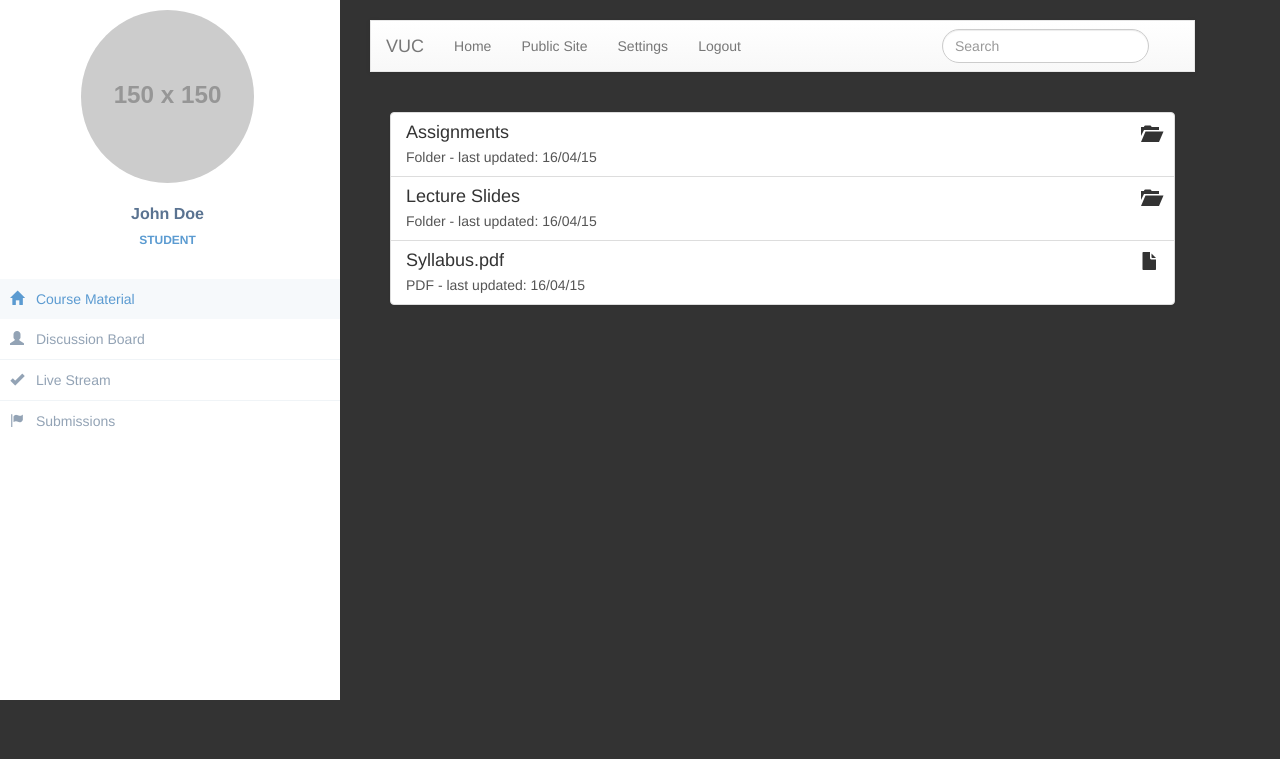
After one commit to omarayad1/software-ui, a Flask app: page /courseMat in a window 1280 px wide. The commit adds this page. Shown: the top 759 px of the page. Run offline with Flask 2, Linux system fonts and the light colour scheme; grey boxes labelled with a size stand in for pictures from a placeholder-image service; some libraries are stand-ins or nearby versions.

Commit message:
finished course materials

```diff
--- a/main.py
+++ b/main.py
@@ -18,5 +18,9 @@ def render_signup_site():
 def render_dashboard_site():
     return render_template('dashboard.html')
 
+@app.route("/courseMat")
+def render_course_material_site():
+    return render_template('course-material.html')
+
 if __name__ == "__main__":
     app.run()
--- a/static/style.css
+++ b/static/style.css
@@ -15,3 +15,121 @@
 .panel {
 	width: 20%;
 }
+
+.row{
+    margin-left:0px;
+    margin-right:0px;
+}
+
+body {
+  background: #333;
+}
+
+/* Profile container */
+.profile {
+  margin: 20px 0;
+}
+
+/* Profile sidebar */
+.profile-sidebar {
+  padding: 10px 0 10px 0;
+  padding-left: -10px !important;
+  margin-top: -20px !important;
+  margin-left: -90px !important;
+  margin-top: 0px;
+  background: #fff;
+  min-height: 700px;
+
+}
+
+.profile-userpic img {
+  float: none;
+  margin: 0 auto;
+  width: 50%;
+  height: 50%;
+  -webkit-border-radius: 50% !important;
+  -moz-border-radius: 50% !important;
+  border-radius: 50% !important;
+}
+
+.profile-usertitle {
+  text-align: center;
+  margin-top: 20px;
+}
+
+.profile-usertitle-name {
+  color: #5a7391;
+  font-size: 16px;
+  font-weight: 600;
+  margin-bottom: 7px;
+}
+
+.profile-usertitle-job {
+  text-transform: uppercase;
+  color: #5b9bd1;
+  font-size: 12px;
+  font-weight: 600;
+  margin-bottom: 15px;
+}
+
+.profile-userbuttons {
+  text-align: center;
+  margin-top: 10px;
+}
+
+.profile-userbuttons .btn {
+  text-transform: uppercase;
+  font-size: 11px;
+  font-weight: 600;
+  padding: 6px 15px;
+  margin-right: 5px;
+}
+
+.profile-userbuttons .btn:last-child {
+  margin-right: 0px;
+}
+
+.profile-usermenu {
+  margin-top: 30px;
+}
+
+.profile-usermenu ul li {
+  border-bottom: 1px solid #f0f4f7;
+}
+
+.profile-usermenu ul li:last-child {
+  border-bottom: none;
+}
+
+.profile-usermenu ul li a {
+  color: #93a3b5;
+  font-size: 14px;
+  font-weight: 400;
+}
+
+.profile-usermenu ul li a i {
+  margin-right: 8px;
+  font-size: 14px;
+}
+
+.profile-usermenu ul li a:hover {
+  background-color: #fafcfd;
+  color: #5b9bd1;
+}
+
+.profile-usermenu ul li.active {
+  border-bottom: none;
+}
+
+.profile-usermenu ul li.active a {
+  color: #5b9bd1;
+  background-color: #f6f9fb;
+  border-left: 2px solid #5b9bd1;
+  margin-left: -2px;
+}
+
+/* Profile Content */
+.profile-content {
+  padding: 20px;
+  min-height: 460px;
+}
--- /dev/null
+++ b/templates/course-material.html
@@ -0,0 +1,105 @@
+
+
+<!DOCTYPE html>
+<html>
+<head>
+  <title>Software Engineering - Material</title>
+
+  <link rel="stylesheet" href="../static/components/bootstrap/dist/css/bootstrap.min.css" />
+  <link rel="stylesheet" href="../static/components/bootstrap/dist/css/bootstrap-theme.min.css" />
+  <link rel="stylesheet" href="../static/style.css"/ >
+  <script src="../static/components/jquery/dist/jquery.min.js"></script>
+  <script src="../static/components/bootstrap/dist/js/bootstrap.min.js"></script>
+</head>
+<body>
+<div class="container">
+    <div class="row profile">
+    <div class="col-md-3">
+      <div class="profile-sidebar">
+        <!-- SIDEBAR USERPIC -->
+        <div class="profile-userpic">
+          <img src="http://placehold.it/150x150" class="img-responsive" alt="">
+        </div>
+        <!-- END SIDEBAR USERPIC -->
+        <!-- SIDEBAR USER TITLE -->
+        <div class="profile-usertitle">
+          <div class="profile-usertitle-name">
+            John Doe
+          </div>
+          <div class="profile-usertitle-job">
+            Student
+          </div>
+        </div>
+        <div class="profile-usermenu">
+          <ul class="nav">
+            <li class="active">
+              <a href="/courseMat">
+              <i class="glyphicon glyphicon-home"></i>
+              Course Material </a>
+            </li>
+            <li>
+              <a href="#">
+              <i class="glyphicon glyphicon-user"></i>
+              Discussion Board </a>
+            </li>
+            <li>
+              <a href="#" target="_blank">
+              <i class="glyphicon glyphicon-ok"></i>
+              Live Stream </a>
+            </li>
+            <li>
+              <a href="#">
+              <i class="glyphicon glyphicon-flag"></i>
+              Submissions </a>
+            </li>
+          </ul>
+        </div>
+        <!-- END MENU -->
+      </div>
+    </div>
+    <div class="col-md-9">
+    <div class="container navbar-container">
+    <nav class="navbar navbar-default">
+        <div class="container-fluid">
+          <div class="navbar-header">
+            <a class="navbar-brand" href="/">VUC</a>
+          </div>
+          <div id="navbar" class="navbar-collapse collapse">
+            <ul class="nav navbar-nav">
+              <li><a href="/">Home</a></li>
+              <li><a href="/public">Public Site</a></li>
+              <li><a href="#">Settings</a></li>
+              <li><a href="#">Logout</a></li>
+            </ul>
+        <form class="navbar-form navbar-left pull-right search" role="search">
+            <div class="form-group">
+              <input type="text" class="form-control" placeholder="Search">
+            </div>
+          </form>
+          </div><!--/.nav-collapse -->
+        </div><!--/.container-fluid -->
+      </nav>
+  </div>
+            <div class="profile-content">
+        <div class="list-group">
+  <a href="#" class="list-group-item">
+    <h4 class="list-group-item-heading">Assignments &nbsp;<span class="glyphicon glyphicon-folder-open pull-right"></span></h4>
+    <p class="list-group-item-text">Folder - last updated: 16/04/15</p>
+  </a>
+  <a href="#" class="list-group-item">
+    <h4 class="list-group-item-heading">Lecture Slides &nbsp;<span class="glyphicon glyphicon-folder-open pull-right"></span></h4>
+    <p class="list-group-item-text">Folder - last updated: 16/04/15</p>
+  </a>
+  <a href="#" class="list-group-item">
+    <h4 class="list-group-item-heading">Syllabus.pdf &nbsp;<span class="glyphicon glyphicon-file pull-right"></span></h4>
+    <p class="list-group-item-text">PDF - last updated: 16/04/15</p>
+  </a>
+</div>
+            </div>
+    </div>
+  </div>
+</div>
+<br>
+<br>
+</body>
+</html>
--- a/templates/login.html
+++ b/templates/login.html
@@ -44,7 +44,7 @@
         <br><br>
         <a>Forgot Password</a>
         <br>
-        <a hre="/public">Proceeed to Public Site</a>
+        <a href="/public">Proceeed to Public Site</a>
       </form>
 
     </div> <!-- /container -->
```
